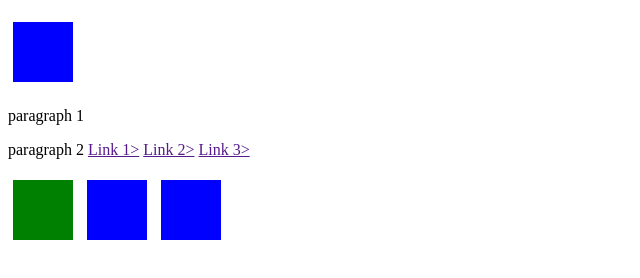
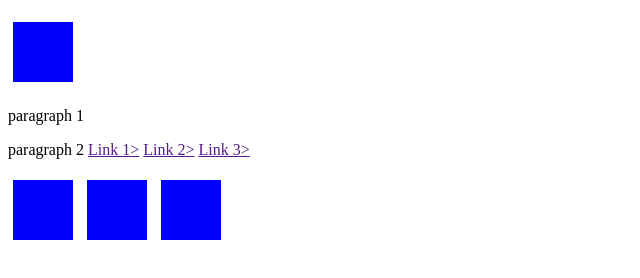
Before and after one commit to KellyShiel/Les-2, a plain HTML site: page index.html in a window 1280 px wide. Shown: the part 110-388 px from the top of the page, without its empty margins (0-640 px from the left). Drawn offline with Linux system fonts and the light colour scheme.

Commit message:
Id deleted

```diff
--- a/css/main.css
+++ b/css/main.css
@@ -6,7 +6,5 @@
 	padding: 5px;
 	margin: 5px;
 	border-color: black 2px;
+
 }
-#first-teammember{
-	background-color: green;
-}
--- a/index.html
+++ b/index.html
@@ -16,7 +16,7 @@
 	<a href="">Link 3></a>
 </p>
 <a href=""></a>
-<div id="first-teammember" class="teammember management"></div>
+<div class="teammember management"></div>
 <div class="teammember"></div>
 <div class="teammember"></div>
 </body>
```
